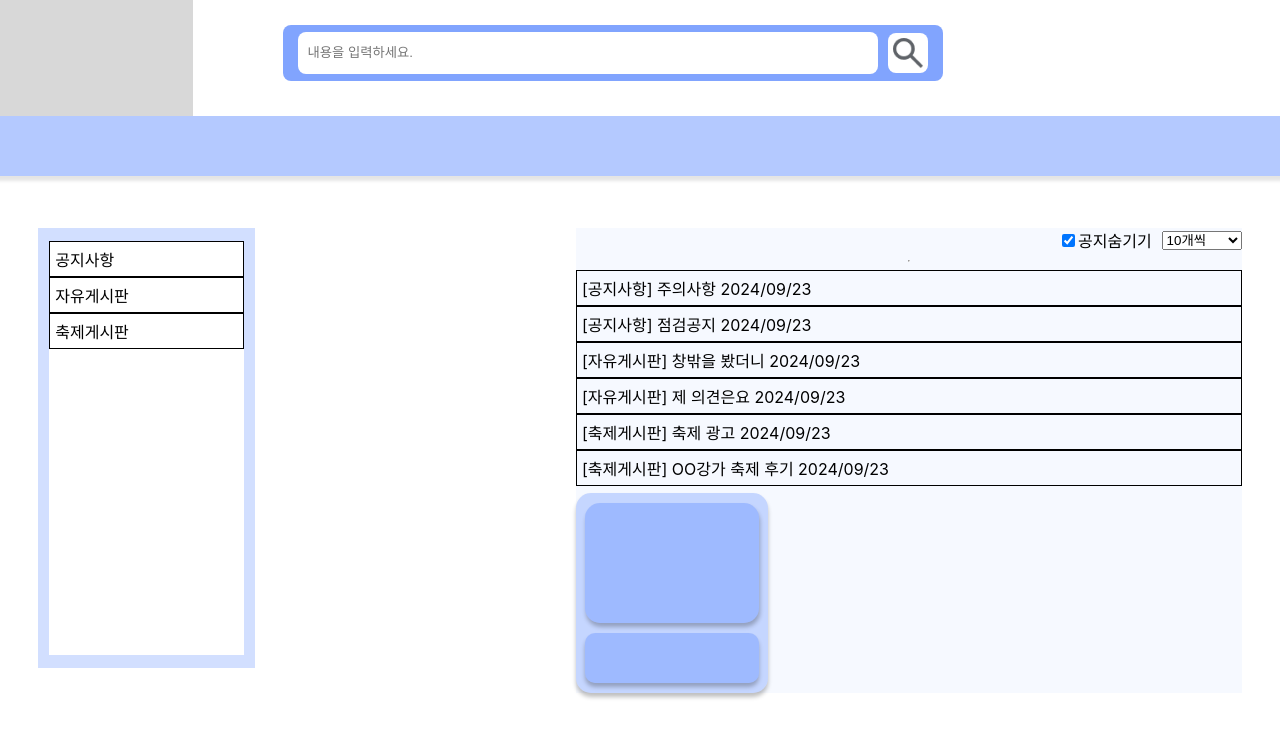
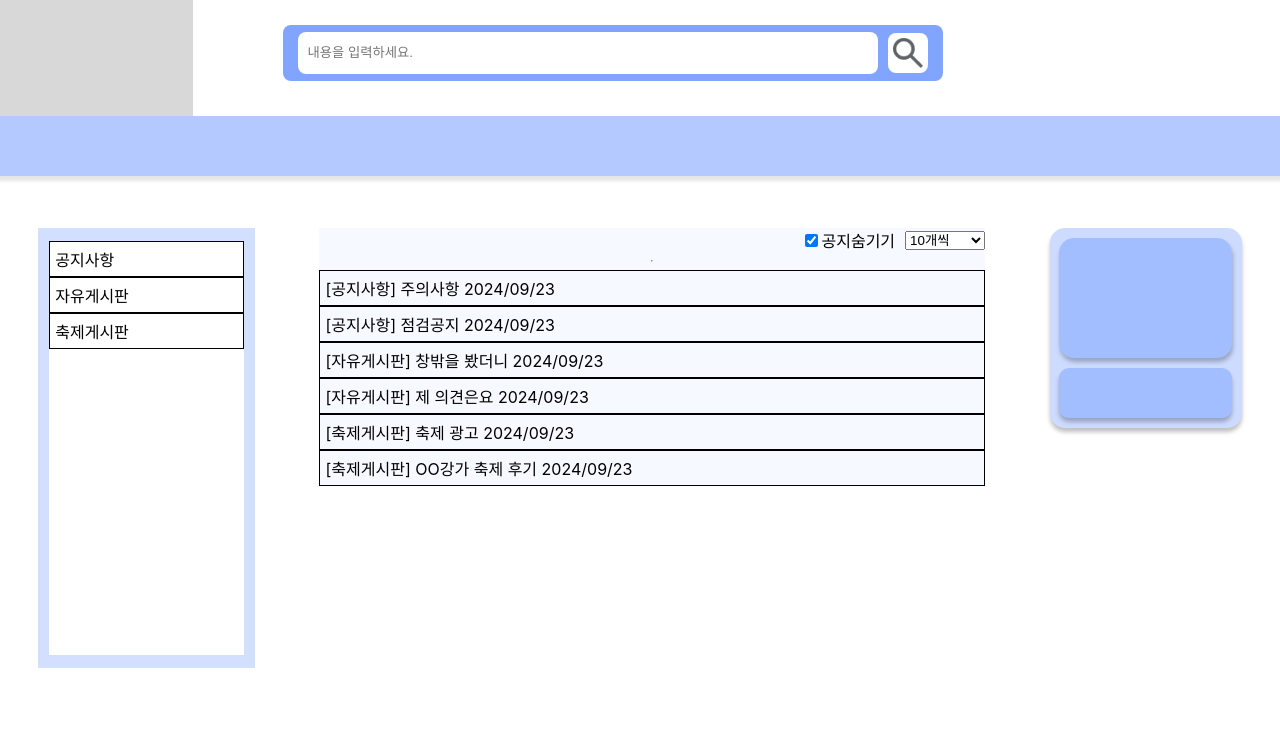
Before and after one commit to WhileNotSuccess/practice_Community_react, a React (Create React App) app: page / in a window 1280 px wide. Shown: the top 738 px of the page. Built offline with nearby package versions, Linux system fonts and the light colour scheme; data requests are answered from the project's data file.

Commit message:
🐛 fix : move user div

```diff
--- a/src/pages/Main.js
+++ b/src/pages/Main.js
@@ -81,11 +81,11 @@ const Main = () => {
             date={date}
           />
         ))}
-        <div className="user-info">
+      </div>
+      <div className="user-info">
           <div className="user-login"></div>
           <div className="logout-btn"></div>
         </div>
-      </div>
     </div>
   );
 };
```
